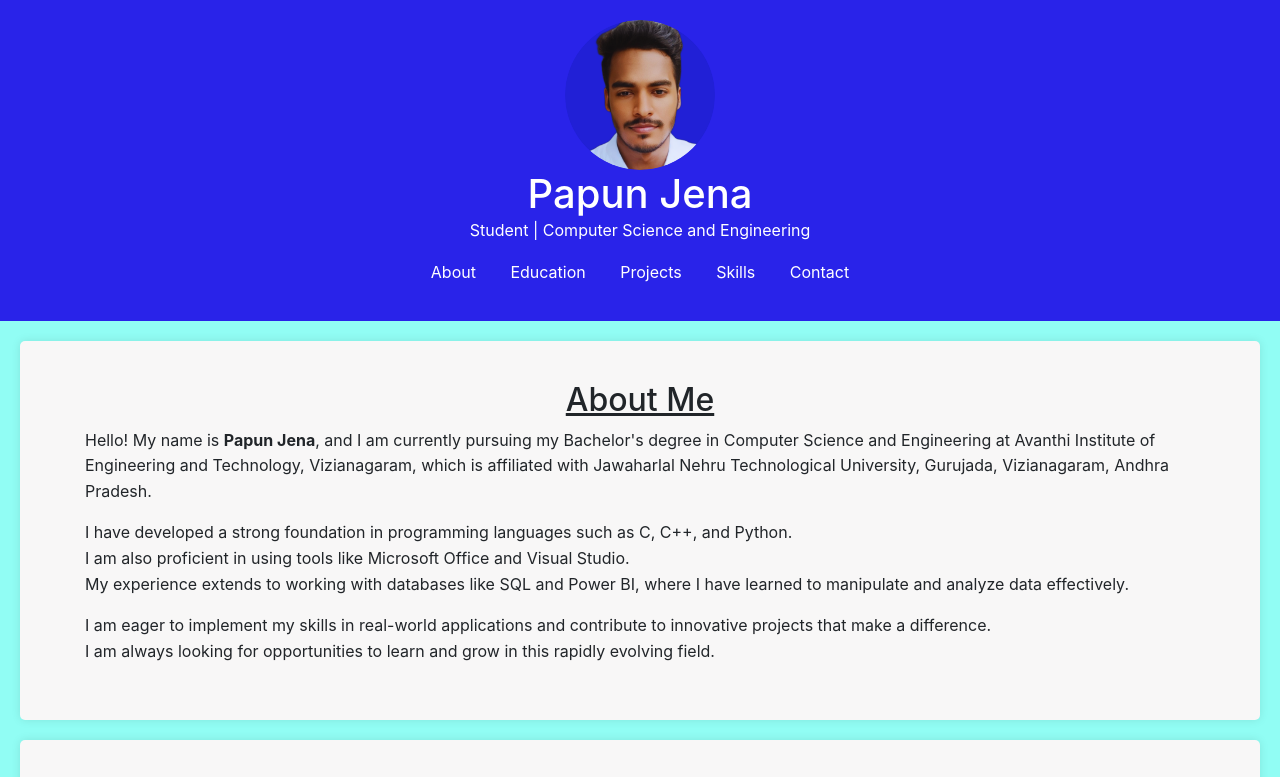
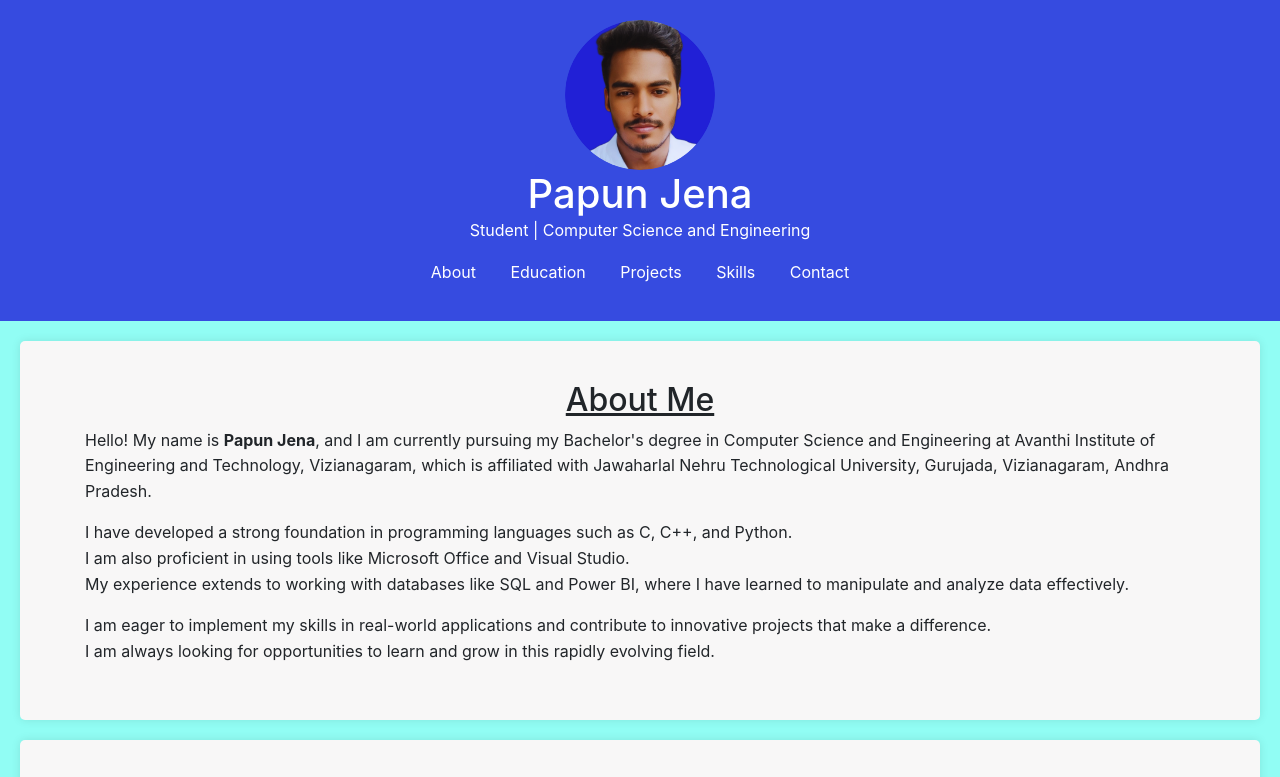
Before and after one commit to Papun03/portfolio, a plain HTML site: page index.html in a window 1280 px wide. Shown: the top 777 px of the page. Drawn offline with nearby package versions, Linux system fonts and the light colour scheme.

Commit message:
Update index.html

```diff
--- a/index.html
+++ b/index.html
@@ -16,7 +16,7 @@
         }
 
         header {
-            background: #2923e9;
+            background: #364be0;
             color: #fff;
             padding: 20px 0;
             text-align: center;
```
